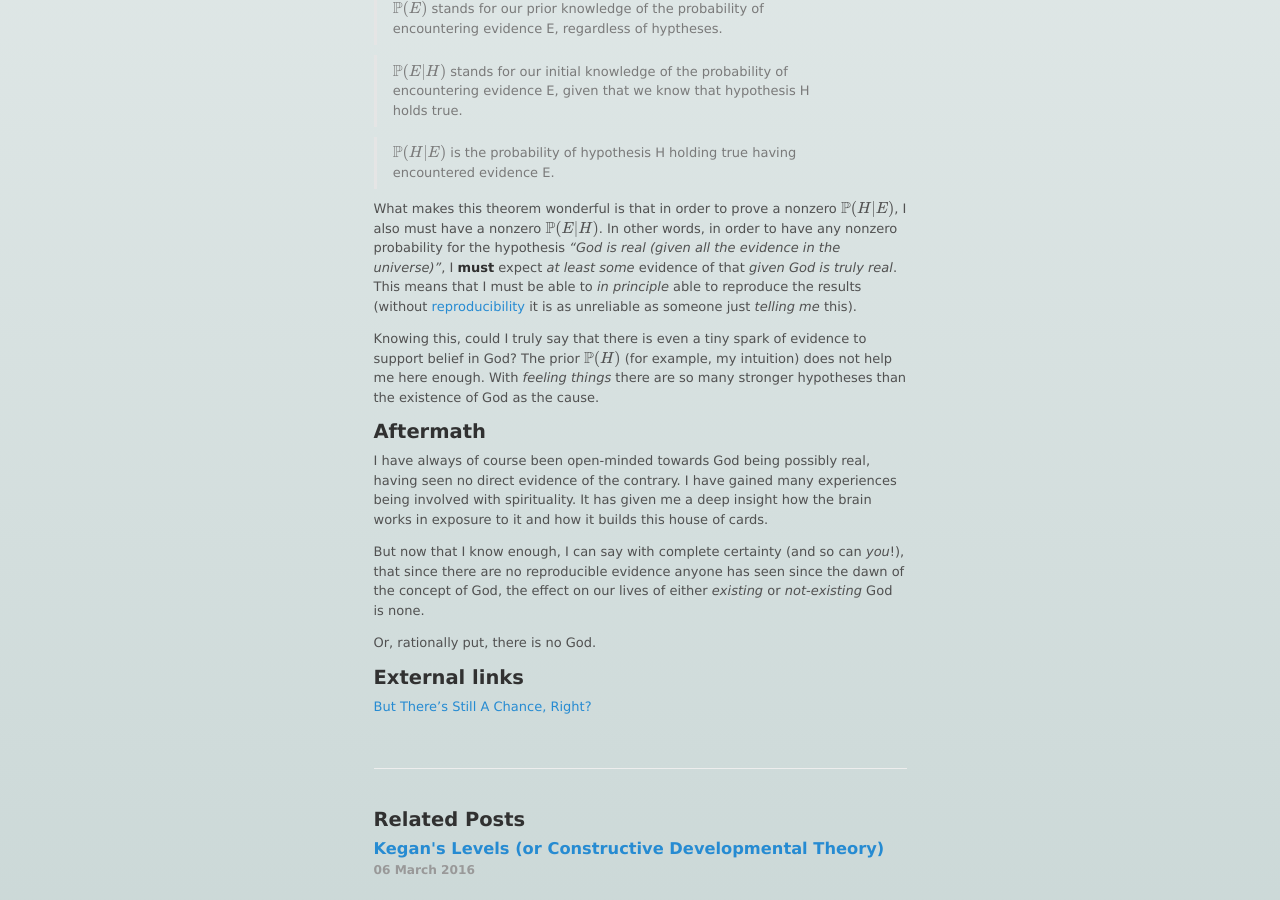
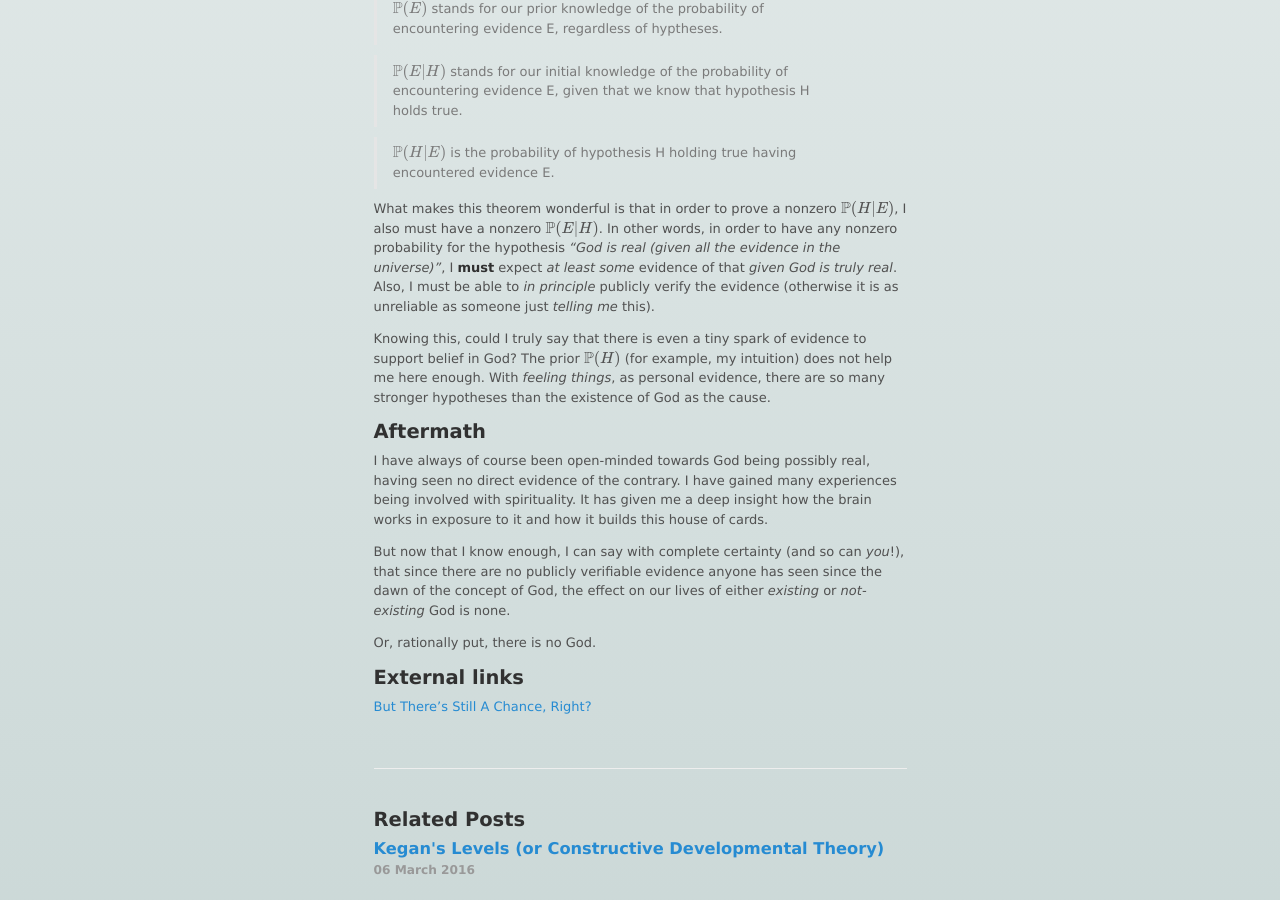
Before and after one commit to azatris/azatris.github.io, a Jekyll site: the page built from _posts/2016-03-14-god.md, in a window 1280 px wide and 900 px high, scrolled down 1713 px. Built offline with Jekyll 4.4.1, drawn with Linux system fonts in a browser that asks for light colours; formulas are drawn with MathJax 3; comment, search, counter and statistics services are not loaded.

Commit message:
Improve wording

```diff
--- a/_posts/2016-03-14-god.md
+++ b/_posts/2016-03-14-god.md
@@ -58,15 +58,15 @@ $$\mathbb{P}(H|E) = \frac{\mathbb{P}(E|H)\mathbb{P}(H)}{\mathbb{P}(E)}$$
 
 ><span>$$\mathbb{P}(H|E)$$</span> is the probability of hypothesis H holding true having encountered evidence E.
 
-What makes this theorem wonderful is that in order to prove a nonzero <span>$$\mathbb{P}(H|E)$$</span>, I also must have a nonzero <span>$$\mathbb{P}(E|H)$$</span>. In other words, in order to have any nonzero probability for the hypothesis _"God is real (given all the evidence in the universe)"_, I **must** expect _at least some_ evidence of that _given God is truly real_. This means that I must be able to _in principle_ able to reproduce the results (without [reproducibility](https://en.wikipedia.org/wiki/Reproducibility) it is as unreliable as someone just _telling me_ this).
+What makes this theorem wonderful is that in order to prove a nonzero <span>$$\mathbb{P}(H|E)$$</span>, I also must have a nonzero <span>$$\mathbb{P}(E|H)$$</span>. In other words, in order to have any nonzero probability for the hypothesis _"God is real (given all the evidence in the universe)"_, I **must** expect _at least some_ evidence of that _given God is truly real_. Also, I must be able to _in principle_ publicly verify the evidence (otherwise it is as unreliable as someone just _telling me_ this).
 
-Knowing this, could I truly say that there is even a tiny spark of evidence to support belief in God? The prior <span>$$\mathbb{P}(H)$$</span> (for example, my intuition) does not help me here enough. With _feeling things_ there are so many stronger hypotheses than the existence of God as the cause.
+Knowing this, could I truly say that there is even a tiny spark of evidence to support belief in God? The prior <span>$$\mathbb{P}(H)$$</span> (for example, my intuition) does not help me here enough. With _feeling things_, as personal evidence, there are so many stronger hypotheses than the existence of God as the cause.
 
 ## Aftermath
 
 I have always of course been open-minded towards God being possibly real, having seen no direct evidence of the contrary. I have gained many experiences being involved with spirituality. It has given me a deep insight how the brain works in exposure to it and how it builds this house of cards.
 
-But now that I know enough, I can say with complete certainty (and so can _you_!), that since there are no reproducible evidence anyone has seen since the dawn of the concept of God, the effect on our lives of either _existing_ or _not-existing_ God is none.
+But now that I know enough, I can say with complete certainty (and so can _you_!), that since there are no publicly verifiable evidence anyone has seen since the dawn of the concept of God, the effect on our lives of either _existing_ or _not-existing_ God is none.
 
 Or, rationally put, there is no God.
 
```
